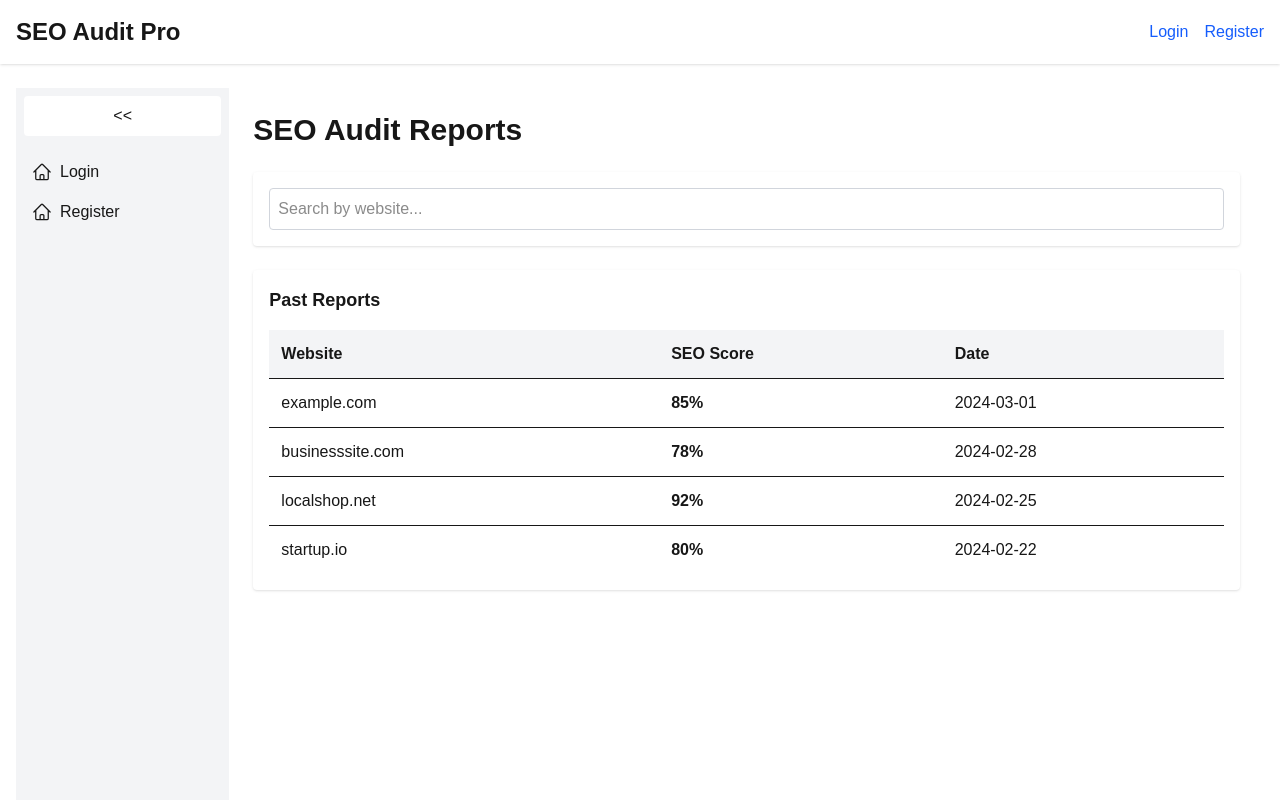
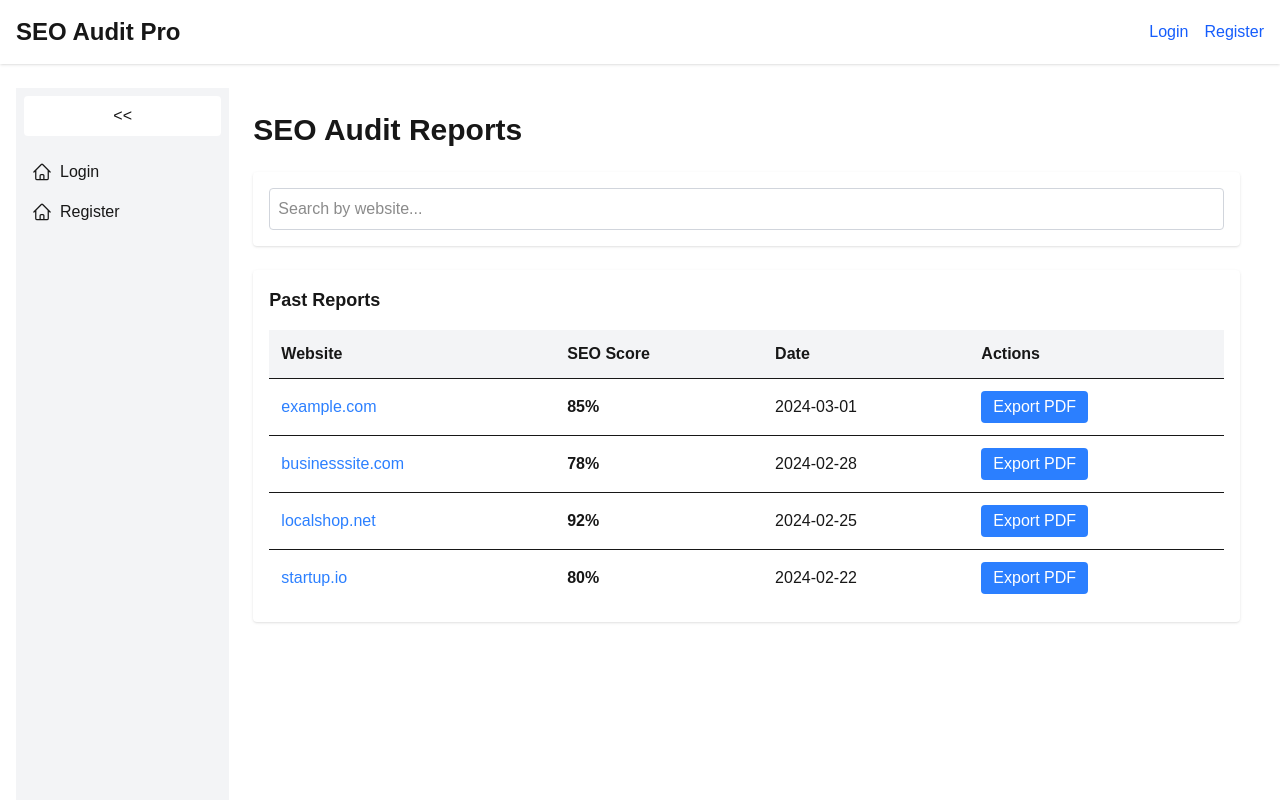
Before and after one commit to PeteLight/seo-audit, a Next.js app: page /reports in a window 1280 px wide. Shown: the top 800 px of the page. Built offline with nearby package versions, Linux system fonts and the light colour scheme.

Commit message:
added ability to view and export reports

```diff
--- a/package.json
+++ b/package.json
@@ -11,7 +11,9 @@
   },
   "dependencies": {
     "@heroicons/react": "^2.2.0",
+    "jspdf": "^3.0.0",
     "next": "^15.2.1",
+    "next-auth": "^4.24.11",
     "react": "^19.0.0",
     "react-dom": "^19.0.0"
   },
--- a/src/app/reports/components/ReportsList.tsx
+++ b/src/app/reports/components/ReportsList.tsx
@@ -1,4 +1,8 @@
+'use client'; // Required for interactive components
+
 import React from 'react';
+import { useRouter } from 'next/navigation';
+import jsPDF from 'jspdf';
 
 interface Report {
   id: number;
@@ -12,6 +16,17 @@ interface ReportListProps {
 }
 
 const ReportList: React.FC<ReportListProps> = ({ reports }) => {
+  const router = useRouter();
+
+  // Function to export report as PDF
+  const handleExport = (report: Report) => {
+    const doc = new jsPDF();
+    doc.text(`SEO Audit Report for ${report.website}`, 10, 10);
+    doc.text(`SEO Score: ${report.seoScore}%`, 10, 20);
+    doc.text(`Date: ${report.date}`, 10, 30);
+    doc.save(`${report.website}-SEO-Report.pdf`);
+  };
+
   return (
     <div className="bg-white shadow rounded p-4 mt-6">
       <h2 className="text-lg font-semibold mb-4">Past Reports</h2>
@@ -24,14 +39,26 @@ const ReportList: React.FC<ReportListProps> = ({ reports }) => {
               <th className="p-3 text-left">Website</th>
               <th className="p-3 text-left">SEO Score</th>
               <th className="p-3 text-left">Date</th>
+              <th className="p-3 text-left">Actions</th>
             </tr>
           </thead>
           <tbody>
             {reports.map((report) => (
               <tr key={report.id} className="border-t">
-                <td className="p-3">{report.website}</td>
+                <td
+                  className="p-3 text-blue-500 cursor-pointer hover:underline"
+                  onClick={() => router.push(`/reports/${report.id}`)}>
+                  {report.website}
+                </td>
                 <td className="p-3 font-bold">{report.seoScore}%</td>
                 <td className="p-3">{report.date}</td>
+                <td className="p-3">
+                  <button
+                    onClick={() => handleExport(report)}
+                    className="bg-blue-500 text-white px-3 py-1 rounded hover:bg-blue-600">
+                    Export PDF
+                  </button>
+                </td>
               </tr>
             ))}
           </tbody>
```
Also changed, not shown: 1 other file (tests, documents, lock files or other folders).
